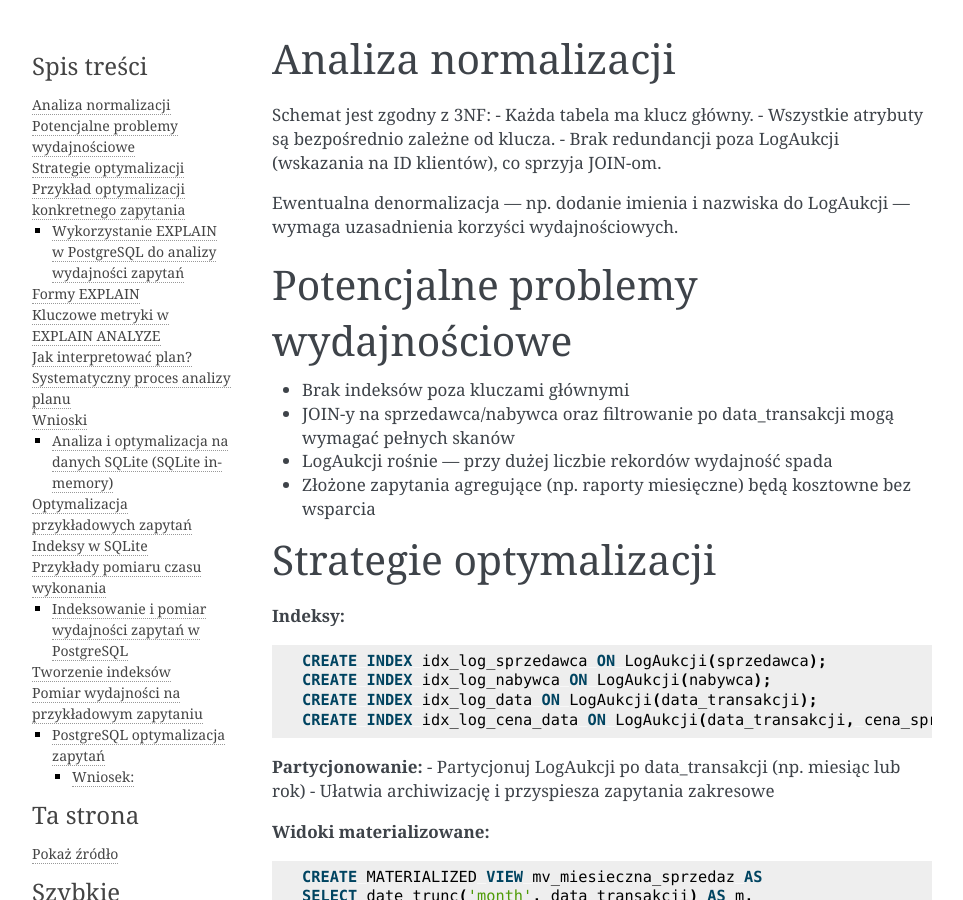
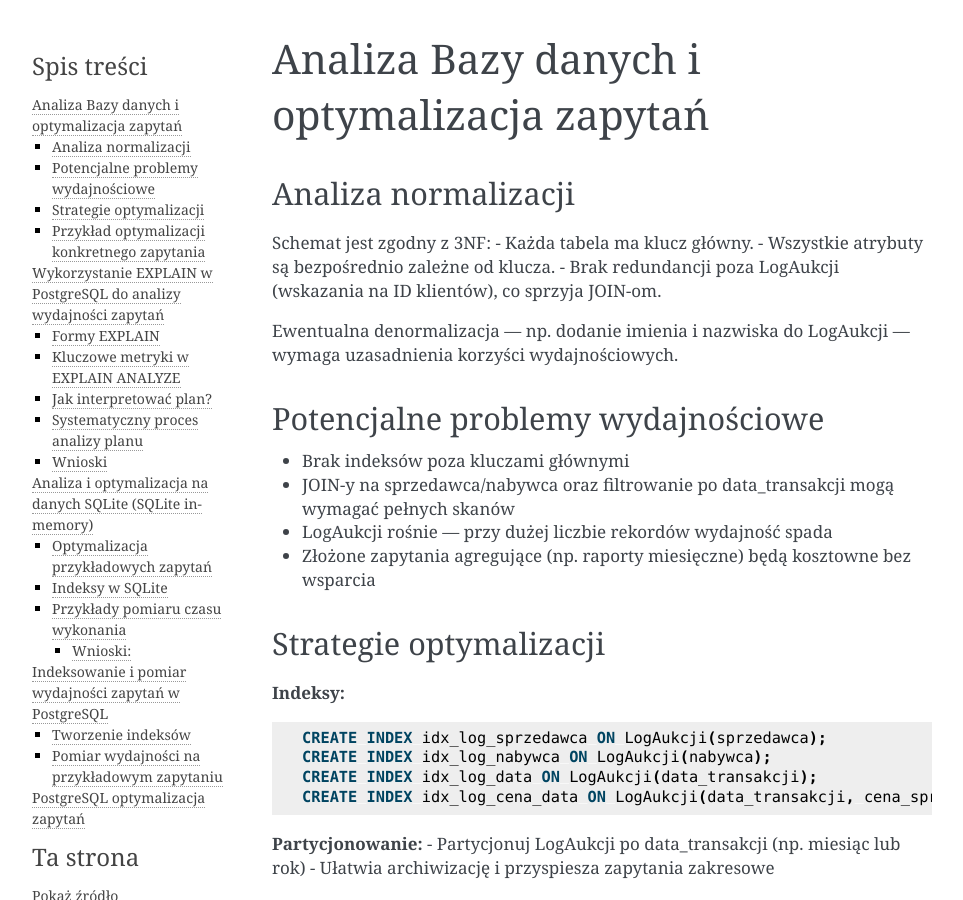
Before and after one commit to Potu123/Sprawozdanie, a Sphinx documentation site: the page built from source/rozdzial4/index.rst, in a window 1280 px wide and 900 px high. Shown: the whole window, without its empty margins (148-1111 px from the left). Built offline with Sphinx 7.4.7, drawn with Linux system fonts in a browser that asks for light colours; pages that are not in the unit, such as notebooks, are missing from menus.

Commit message:
Update index.rst

```diff
--- a/source/rozdzial4/index.rst
+++ b/source/rozdzial4/index.rst
@@ -1,3 +1,6 @@
+Analiza Bazy danych i optymalizacja zapytań
+=================================================
+
 Analiza normalizacji
 --------------------
 
```
